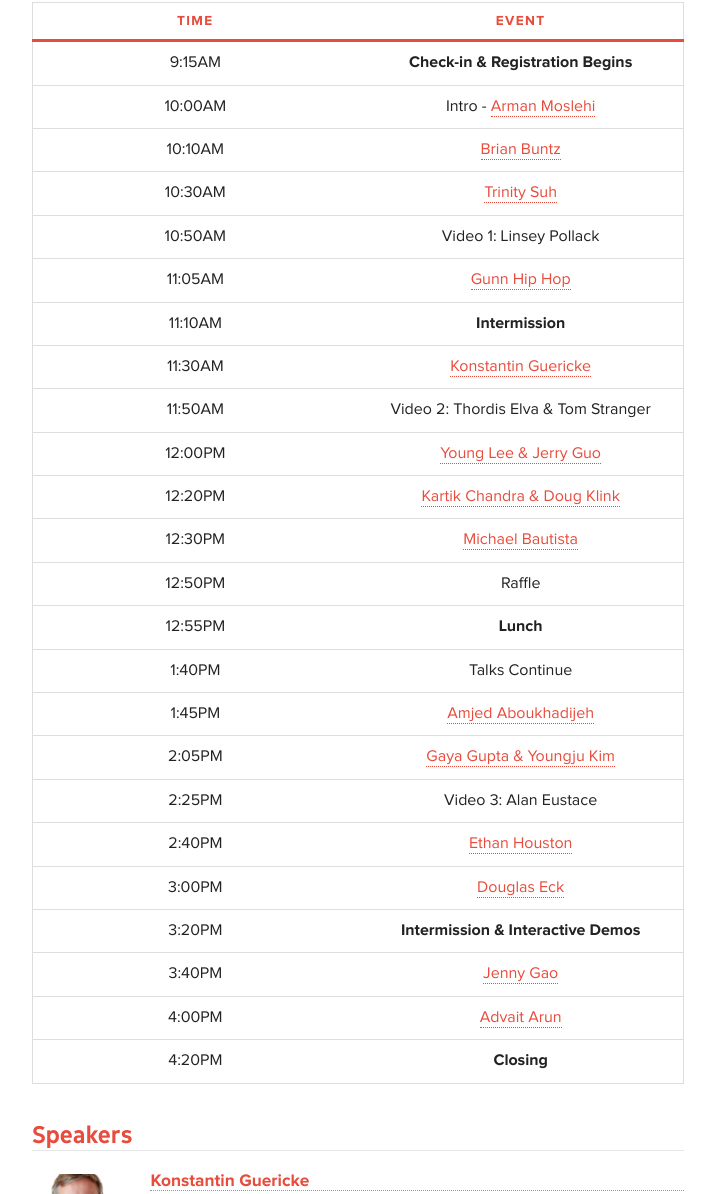
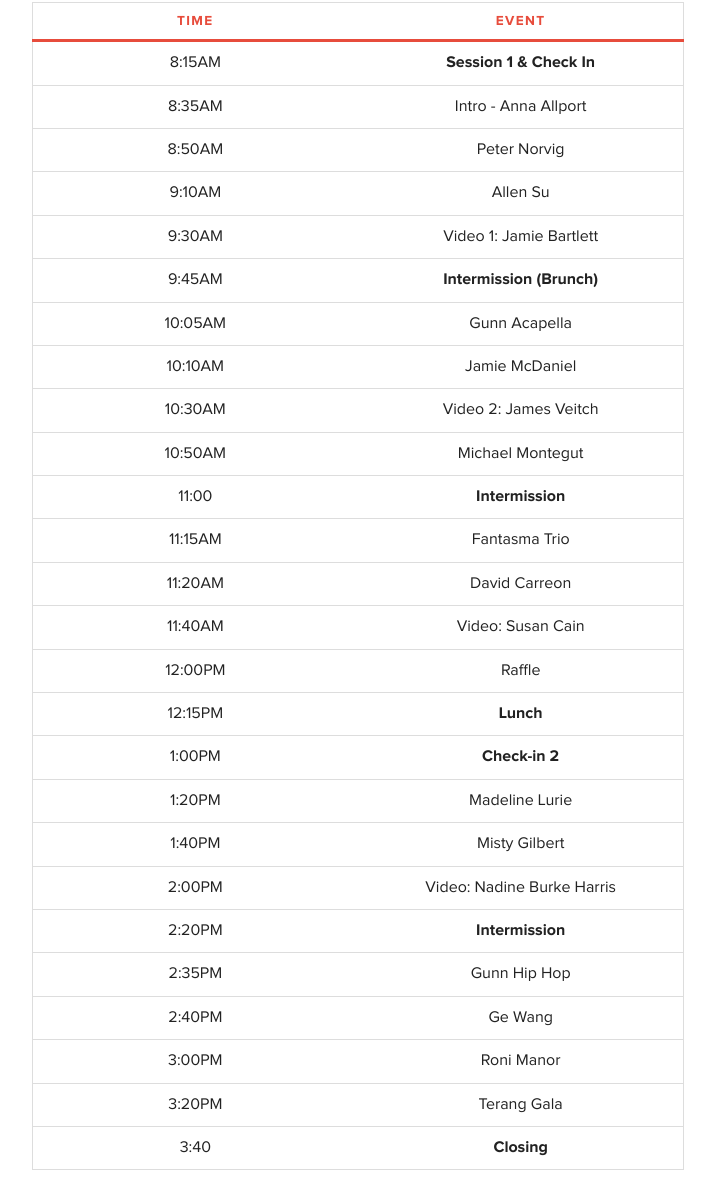
Before and after one commit to Tafsiu314/2019, a plain HTML site: page 2018-master/conference/index.html in a window 1280 px wide. Shown: the part 801-1995 px from the top of the page, without its empty margins (277-992 px from the left). Drawn offline with Linux system fonts and the light colour scheme.

Commit message:
Update the schedule

```diff
--- a/2018-master/conference/index.html
+++ b/2018-master/conference/index.html
@@ -84,99 +84,107 @@ With our distinguished set of speakers and performers, we hope to provide a conf
 	    </thead>
 	    <tbody>
 	      <tr>
-		<td>9:15AM</td>
-		<td><b>Check-in &amp; Registration Begins</b></td>
+		<td>8:15AM</td>
+		<td><b>Session 1 &amp; Check In</b></td>
 	      </tr>
 	      <tr>
-		<td>10:00AM</td>
-		<td>Intro - <a href="#arman">Arman Moslehi</a></td>
+		<td>8:35AM</td>
+		<td>Intro - Anna Allport</a></td>
+	      </tr>
+	      <tr>
+		<td>8:50AM</td>
+		<td>Peter Norvig</a></td>
+	      </tr>
+	      <tr>
+		<td>9:10AM</td>
+		<td>Allen Su</a></td>
+	      </tr>
+	      <tr>
+		<td>9:30AM</td>
+		<td>Video 1: Jamie Bartlett</td>
+	      </tr>
+	      <tr>
+		<td>9:45AM</td>
+		<td><b>Intermission (Brunch)</b></td>
+	      </tr>
+	      <tr>
+		<td>10:05AM</td>
+		<td>Gunn Acapella</a></td>
 	      </tr>
 	      <tr>
 		<td>10:10AM</td>
-		<td><a href="#brian">Brian Buntz</a></td>
+		<td>Jamie McDaniel</td>
 	      </tr>
 	      <tr>
 		<td>10:30AM</td>
-		<td><a href="#trinity">Trinity Suh</a></td>
+		<td>Video 2: James Veitch</td>
 	      </tr>
 	      <tr>
 		<td>10:50AM</td>
-		<td>Video 1: Linsey Pollack</td>
+		<td>Michael Montegut</td>
 	      </tr>
 	      <tr>
-		<td>11:05AM</td>
-		<td><a href="#gunnhiphop">Gunn Hip Hop</a></td>
-	      </tr>
-	      <tr>
-		<td>11:10AM</td>
+		<td>11:00</td>
 		<td><b>Intermission</b></td>
 	      </tr>
 	      <tr>
-		<td>11:30AM</td>
-		<td><a href="#konstantin">Konstantin Guericke</a></td>
+		<td>11:15AM</td>
+		<td>Fantasma Trio</td>
 	      </tr>
 	      <tr>
-		<td>11:50AM</td>
-		<td>Video 2: Thordis Elva &amp; Tom Stranger</td>
+		<td>11:20AM</td>
+		<td>David Carreon</td>
+	      </tr>
+	      <tr>
+		<td>11:40AM</td>
+		<td>Video: Susan Cain</td>
 	      </tr>
 	      <tr>
 		<td>12:00PM</td>
-		<td><a href="#youngjerry">Young Lee &amp; Jerry Guo</td>
-	      </tr>
-	      <tr>
-		<td>12:20PM</td>
-		<td><a href="#kartikdoug">Kartik Chandra &amp; Doug Klink</td>
-	      </tr>
-	      <tr>
-		<td>12:30PM</td>
-		<td><a href="#michael">Michael Bautista</a></td>
-	      </tr>
-	      <tr>
-		<td>12:50PM</td>
 		<td>Raffle</td>
 	      </tr>
 	      <tr>
-		<td>12:55PM</td>
+		<td>12:15PM</td>
 		<td><b>Lunch</b></td>
 	      </tr>
 	      <tr>
-		<td>1:40PM</td>
-		<td>Talks Continue</td>
+		<td>1:00PM</td>
+		<td><b>Check-in 2</b></td>
 	      </tr>
 	      <tr>
-		<td>1:45PM</td>
-		<td><a href="#amjed">Amjed Aboukhadijeh</a></td>
+		<td>1:20PM</td>
+		<td>Madeline Lurie</td>
 	      </tr>
 	      <tr>
-		<td>2:05PM</td>
-		<td><a href="#gayayoungju">Gaya Gupta &amp; Youngju Kim</td>
+		<td>1:40PM</td>
+		<td>Misty Gilbert</td>
 	      </tr>
 	      <tr>
-		<td>2:25PM</td>
-		<td>Video 3: Alan Eustace</td>
+		<td>2:00PM</td>
+		<td>Video: Nadine Burke Harris</td>
+	      </tr>
+	      <tr>
+		<td>2:20PM</td>
+		<td><b>Intermission</b></td>
+	      </tr>
+	      <tr>
+		<td>2:35PM</td>
+		<td>Gunn Hip Hop</td>
 	      </tr>
 	      <tr>
 		<td>2:40PM</td>
-		<td><a href="#ethan">Ethan Houston</a></td>
+		<td>Ge Wang</td>
 	      </tr>
 	      <tr>
 		<td>3:00PM</td>
-		<td><a href="#douglas">Douglas Eck</a></td>
+		<td>Roni Manor</td>
 	      </tr>
 	      <tr>
 		<td>3:20PM</td>
-		<td><b>Intermission &amp; Interactive Demos</b></td>
+		<td>Terang Gala</td>
 	      </tr>
 	      <tr>
-		<td>3:40PM</td>
-		<td><a href="#jenny">Jenny Gao</a></td>
-	      </tr>
-	      <tr>
-		<td>4:00PM</td>
-		<td><a href="#advait">Advait Arun</a></td>
-	      </tr>
-	      <tr>
-		<td>4:20PM</td>
+		<td>3:40</td>
 		<td><b>Closing</b></td>
 	      </tr>
 	    </tbody>
```
